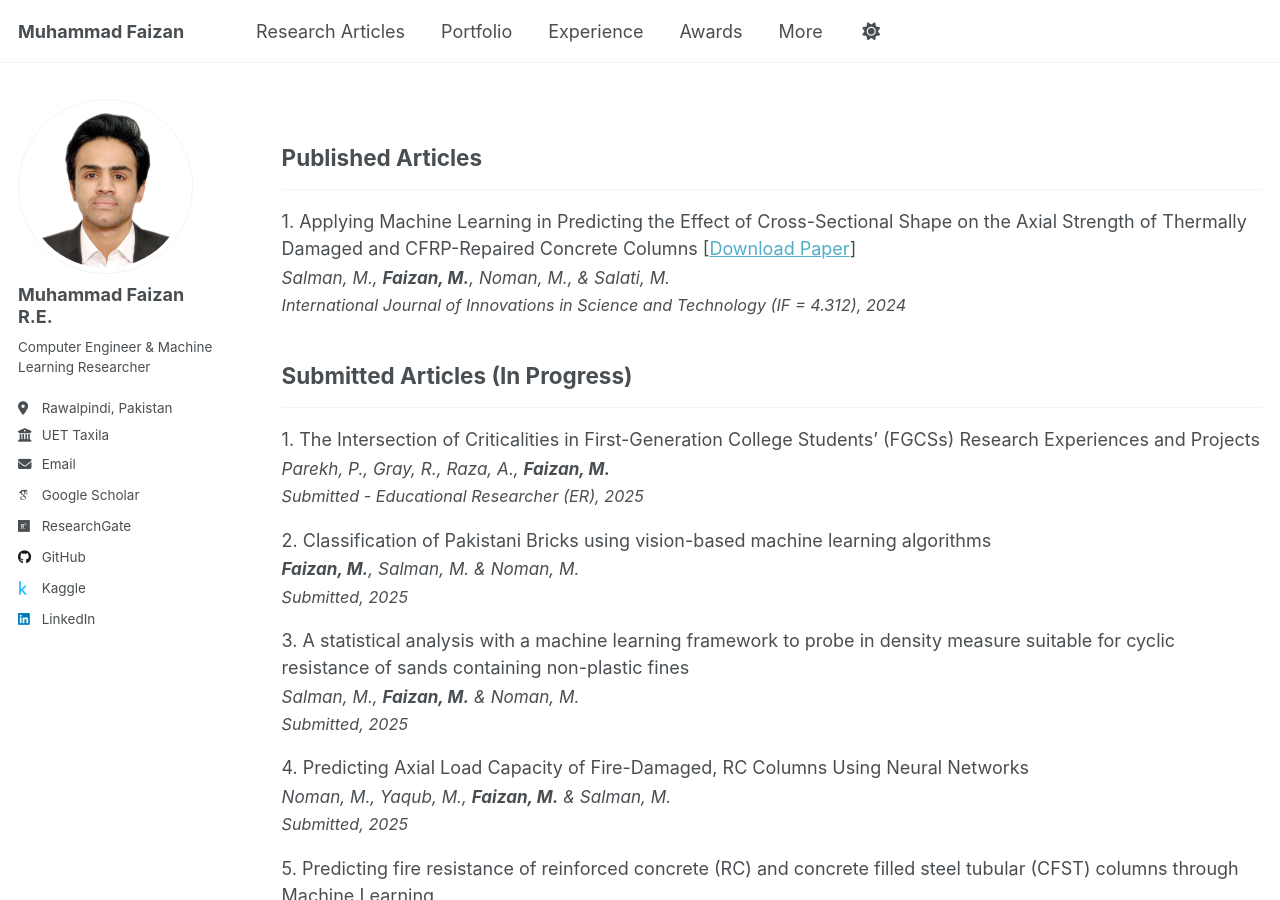
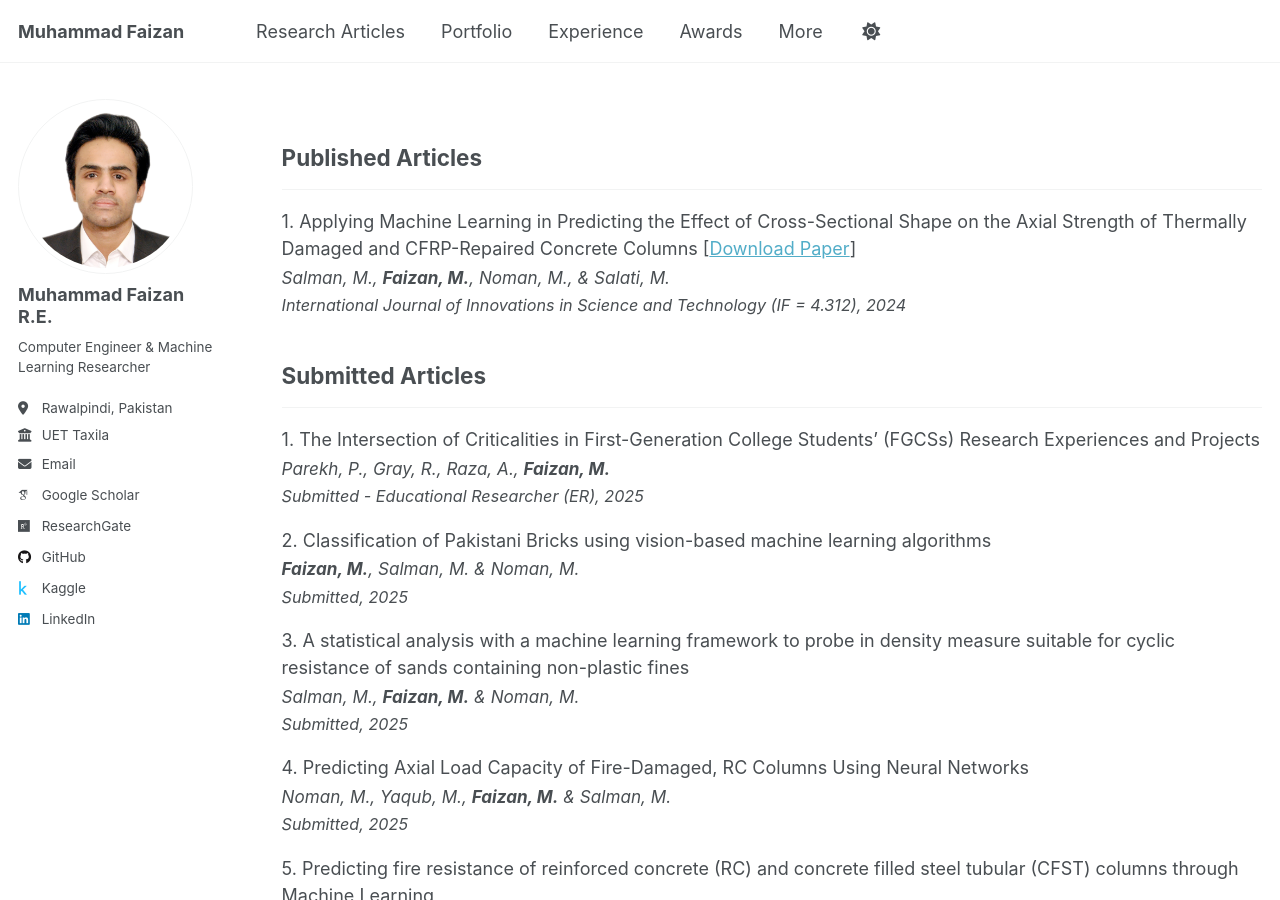
Before and after one commit to MuhammadFaizan99/MuhammadFaizan99.github.io, a Jekyll site: the page built from _pages/publications.html, in a window 1280 px wide and 900 px high. Built offline with Jekyll 4.4.1, drawn with Linux system fonts in a browser that asks for light colours; some web fonts are replaced; a script that is not in the unit is left out.

Commit message:
Update _config.yml

```diff
--- a/_config.yml
+++ b/_config.yml
@@ -82,7 +82,7 @@ publication_category:
   published:
     title: 'Published Articles'
   submitted:
-    title: 'Submitted Articles (In Progress)'
+    title: 'Submitted Articles'
   active:
     title: 'Active Research Projects'
 
```
